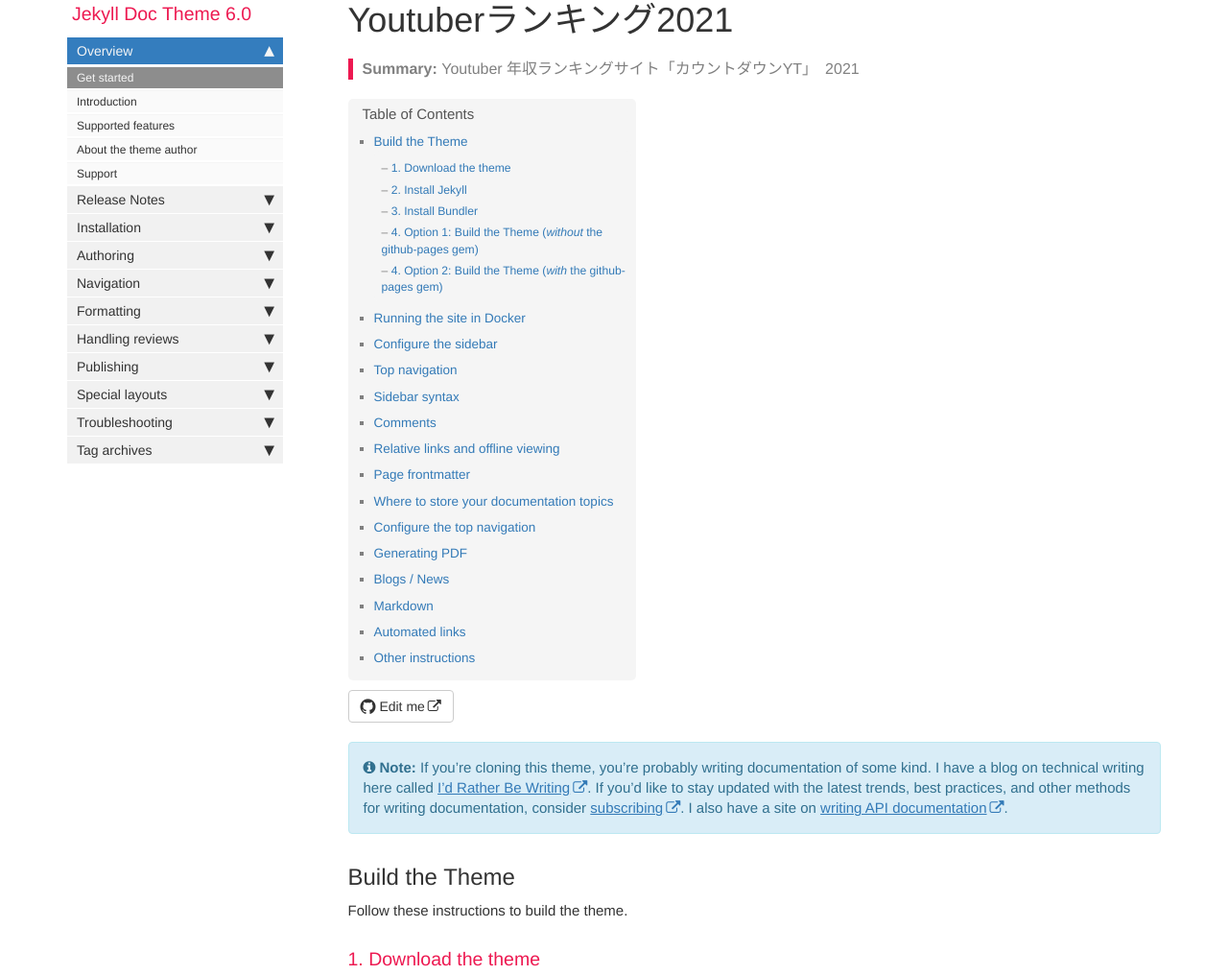
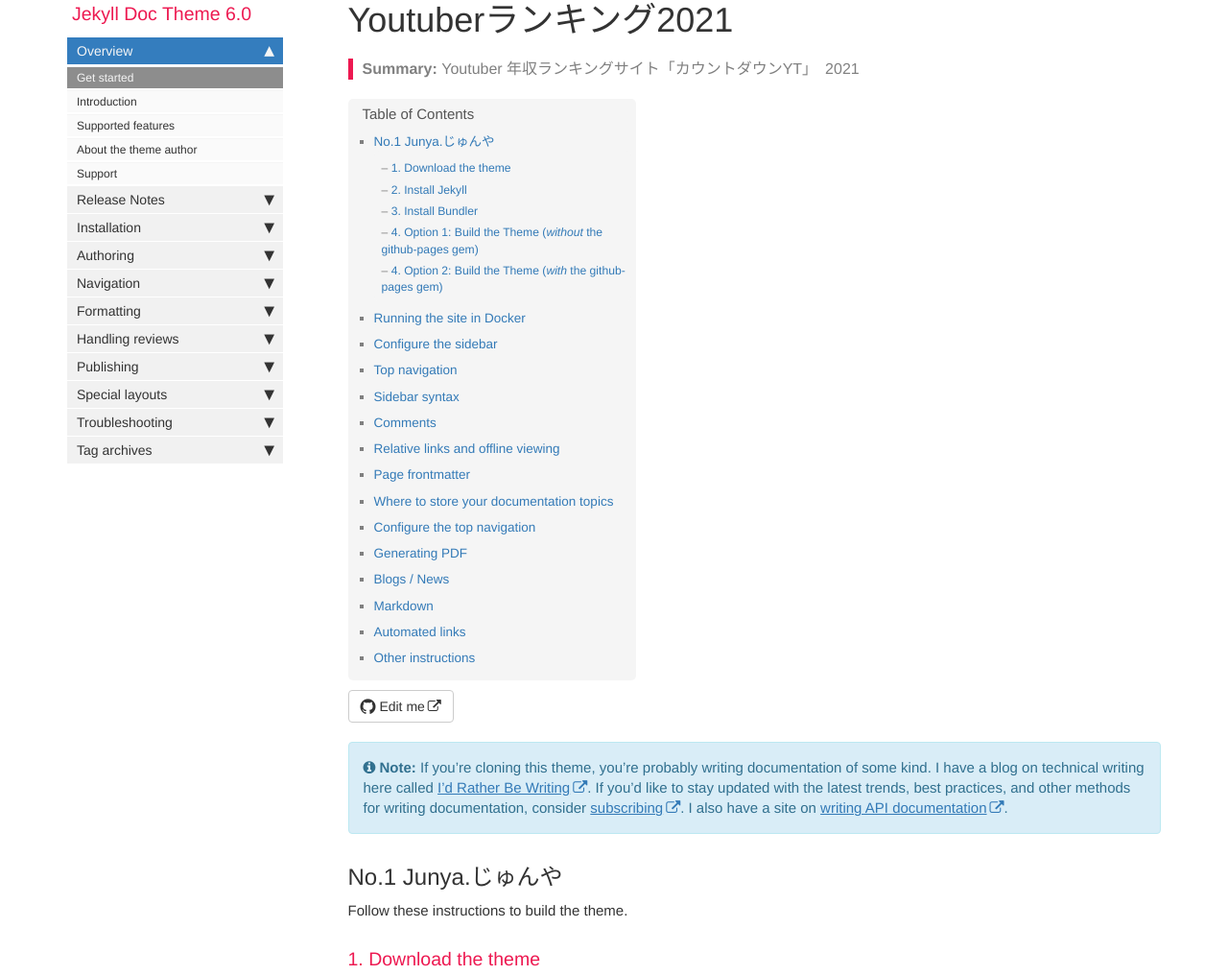
Before and after one commit to takagotch/page482, a Jekyll site: the page built from index.md, in a window 1280 px wide and 1400 px high. Shown: the part 90-1106 px from the top of the window at 96% size. Built offline with Jekyll 4.4.1, drawn with Linux system fonts in a browser that asks for light colours; comment, search, counter and statistics services are not loaded.

Commit message:
Update index.md

```diff
--- a/index.md
+++ b/index.md
@@ -9,7 +9,10 @@ summary: Youtuber 年収ランキングサイト「カウントダウンYT」
 
 {% include note.html content="If you're cloning this theme, you're probably writing documentation of some kind. I have a blog on technical writing here called <a alt='technical writing blog' href='http://idratherbewriting.com'>I'd Rather Be Writing</a>. If you'd like to stay updated with the latest trends, best practices, and other methods for writing documentation, consider <a href='https://tinyletter.com/tomjoht'>subscribing</a>. I also have a site on <a href='http://idratherbewriting.com/learnapidoc'>writing API documentation</a>." %}
 
-## Build the Theme
+
+
+
+## No.1 Junya.じゅんや
 
 Follow these instructions to build the theme.
 
```
